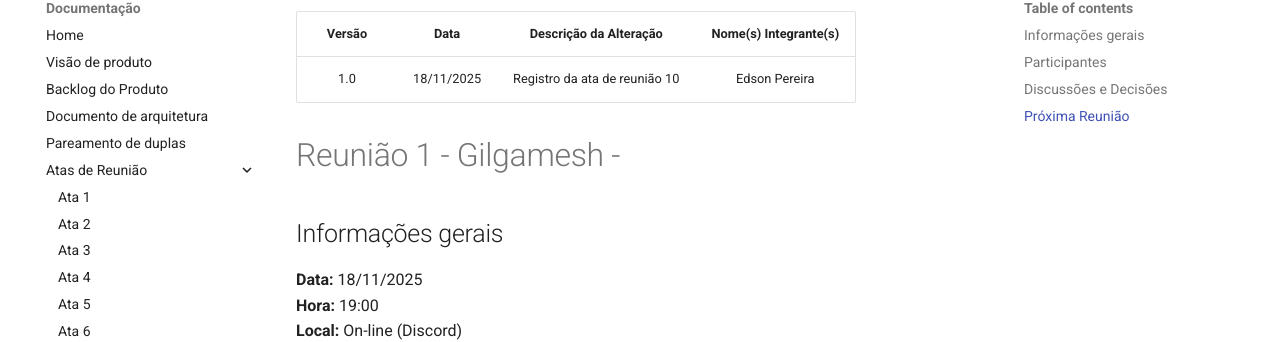
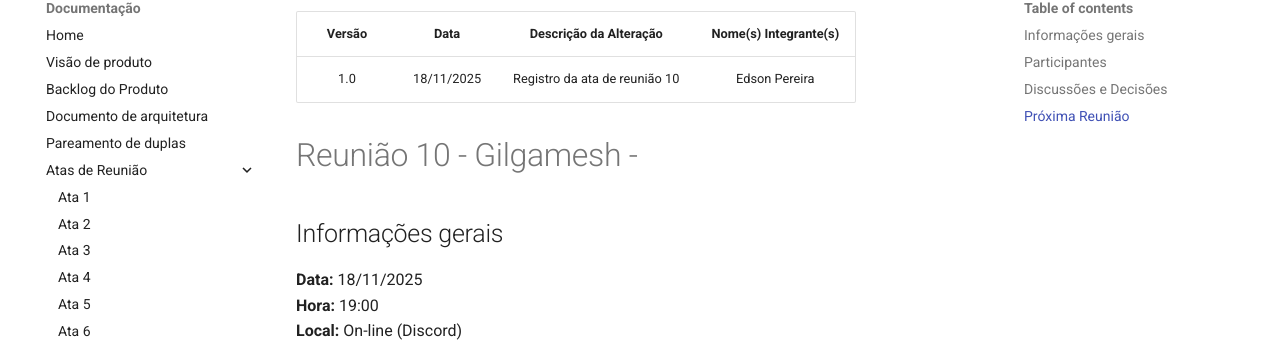
Before and after one commit to FGA0138-MDS-Ajax/2025.2-Gilgamesh, an MkDocs documentation site: the page built from docs/atas-reuniao/ata-reuniao-10.md, in a window 1280 px wide and 1310 px high. Shown: the part 103-445 px from the top of the window. Built offline with MkDocs 1.6.1 and Material for MkDocs 9.7.7, drawn with Linux system fonts in a browser that asks for light colours.

Commit message:
Update meeting title in ata-reuniao-10.md

```diff
--- a/docs/atas-reuniao/ata-reuniao-10.md
+++ b/docs/atas-reuniao/ata-reuniao-10.md
@@ -2,7 +2,7 @@
 | :----: | :--: | :--------------------: | :-------------------: |
 | 1.0 | 18/11/2025 | Registro da ata de reunião 10 | Edson Pereira |
 
-# Reunião 1 - Gilgamesh -
+# Reunião 10 - Gilgamesh -
 
 ## Informações gerais
 **Data:** 18/11/2025 <br>
```
